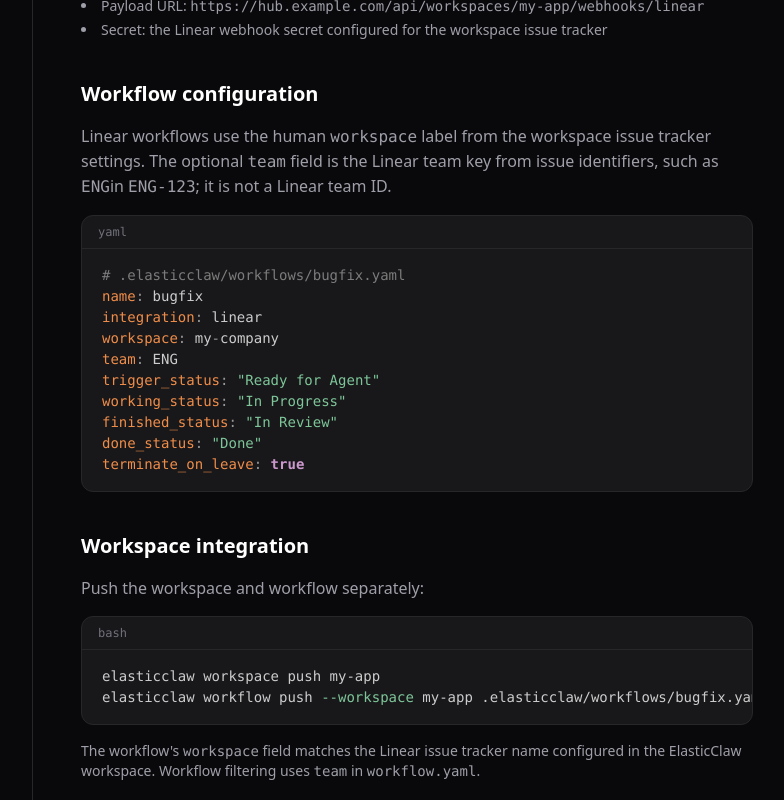
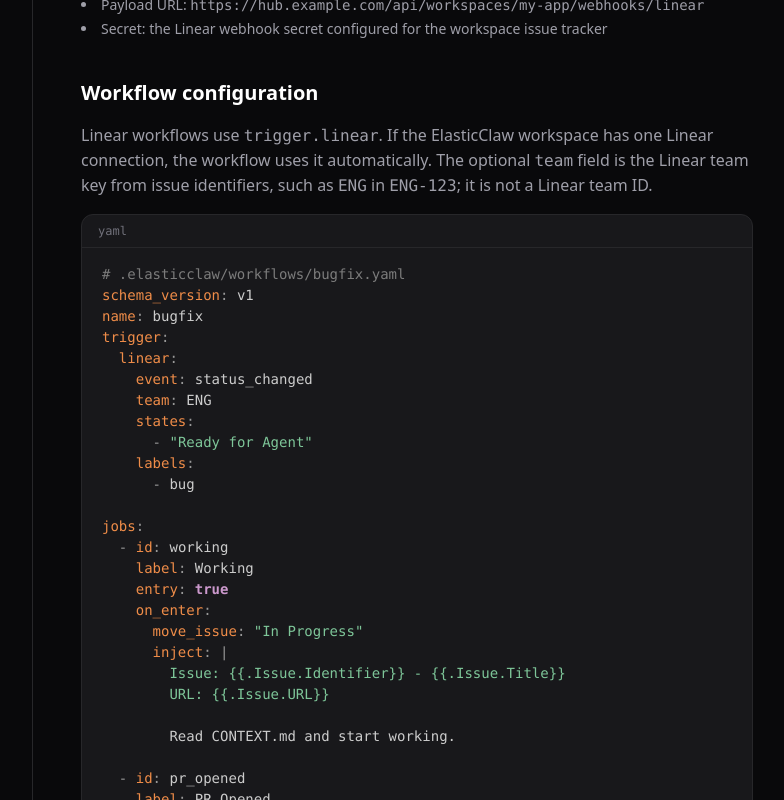
Before and after one commit to elasticclaw/elasticclaw.ai, a Next.js app: page /docs/linear-integration in a window 1280 px wide. Shown: the part 1680-2480 px from the top of the page, without its empty margins (207-991 px from the left). Built offline with nearby package versions, Linux system fonts and the light colour scheme.

Commit message:
Update workflow trigger docs

```diff
--- a/src/app/docs/examples/bugfix-linear/page.tsx
+++ b/src/app/docs/examples/bugfix-linear/page.tsx
@@ -34,17 +34,35 @@
       </Section>
 
       <Section title="Workflow: eng-bugfix">
-        <CodeBlock lang="yaml">{`# .elasticclaw/workflows/eng-bugfix.yaml
+<CodeBlock lang="yaml">{`# .elasticclaw/workflows/eng-bugfix.yaml
+schema_version: v1
 name: eng-bugfix
-integration: linear
-workspace: acme
-team: ENG
-trigger_status: "Triage"
-done_status: "In Review"
-terminate_on_leave: true
-labels: [bug]
+trigger:
+  linear:
+    event: status_changed
+    team: ENG
+    states:
+      - Triage
+    labels:
+      - bug
 tags: [bugfix]
-color: red`}</CodeBlock>
+color: red
+
+jobs:
+  - id: working
+    label: Working
+    entry: true
+    on_enter:
+      move_issue: "In Progress"
+      inject: |
+        Read CONTEXT.md, reproduce the bug, and open a PR.
+
+  - id: pr_opened
+    label: PR Opened
+    triggers:
+      - message_contains: "[DONE]"
+    on_enter:
+      move_issue: "In Review"`}</CodeBlock>
       </Section>
 
       <Section title="Workspace: bugfix-workspace">
--- a/src/app/docs/examples/dependabot/page.tsx
+++ b/src/app/docs/examples/dependabot/page.tsx
@@ -39,7 +39,7 @@
 name: dependabot-fix
 
 trigger:
-  type: github_issues
+  github_issues:
     event: issue_labeled
     repositories:
       - acme/app
@@ -48,8 +48,6 @@
     labels:
       - dependencies
       - security
-
-name_pattern: "dep-{{.Issue.Number}}"
 tags: [dependabot, security]
 color: orange
 
--- a/src/app/docs/examples/feature-github/page.tsx
+++ b/src/app/docs/examples/feature-github/page.tsx
@@ -37,7 +37,7 @@
 schema_version: v1
 name: feature-bot
 trigger:
-  type: github_issues
+  github_issues:
     event: issue_labeled
     repositories:
       - acme/app
@@ -46,7 +46,6 @@
     labels:
       - claw-ready
       - feature
-name_pattern: "feat-{issue_number}"
 tags: [feature]
 
 jobs:
--- a/src/app/docs/exe-dev/page.tsx
+++ b/src/app/docs/exe-dev/page.tsx
@@ -101,10 +101,12 @@
         <p>Or set per-workflow:</p>
         <CodeBlock lang="yaml">{`# workflows/long-running-agent/workflow.yaml
 name: long-running-agent
-integration: linear
 provider: exedev
-workspace: my-workspace
-trigger_status: "Ready for Agent"`}</CodeBlock>
+trigger:
+  linear:
+    event: status_changed
+    states:
+      - "Ready for Agent"`}</CodeBlock>
       </Section>
 
       <Section title="Provider Behavior">
--- a/src/app/docs/github-issues/page.tsx
+++ b/src/app/docs/github-issues/page.tsx
@@ -60,7 +60,7 @@
 schema_version: v1
 name: bugfix-bot
 trigger:
-  type: github_issues
+  github_issues:
     event: issue_labeled
     repositories:
       - my-org/my-app
@@ -68,8 +68,8 @@
       - open
     labels:
       - claw-ready
-
-name_pattern: "{repo}-{issue_number}"
+    labelers:
+      - "*"
 
 jobs:
   - id: working
@@ -139,17 +139,6 @@
         </ul>
       </Section>
 
-      <Section title="Name pattern placeholders">
-        <p className="text-sm text-zinc-400">
-          The <code>name_pattern</code> field supports placeholders for dynamic claw names:
-        </p>
-        <ul className="list-disc list-inside space-y-1 text-sm text-zinc-400">
-          <li><code>{"{issue_id}"}</code> — <code>gh-owner/repo/42</code></li>
-          <li><code>{"{issue_number}"}</code> — <code>42</code></li>
-          <li><code>{"{repo}"}</code> — <code>owner/repo</code></li>
-        </ul>
-      </Section>
-
       <Section title="Context file">
         <p className="text-sm text-zinc-400">
           When a claw is created, the hub writes a <code>CONTEXT.md</code> file containing
--- a/src/app/docs/linear-integration/page.tsx
+++ b/src/app/docs/linear-integration/page.tsx
@@ -12,10 +12,10 @@
     >
       <Section title="How it works">
         <p>
-          ElasticClaw watches Linear issue update webhooks for workflows whose
-          <code>integration</code> is <code>linear</code>. When an issue enters a
-          workflow&apos;s <code>trigger_status</code>, the hub creates a claw, injects
-          issue context, and passes the Linear token as <code>LINEAR_API_KEY</code>.
+          ElasticClaw watches Linear issue update webhooks for workflows with a
+          <code>trigger.linear</code> source. When an issue enters a matching
+          state, the hub creates a claw, injects issue context, and passes the
+          Linear token as <code>LINEAR_API_KEY</code>.
         </p>
         <ul className="list-disc list-inside space-y-1 text-sm mt-2">
           <li>Read the issue title, description, comments, state, team, labels, and assignee</li>
@@ -68,21 +68,50 @@
 
       <Section title="Workflow configuration">
         <p>
-          Linear workflows use the human <code>workspace</code> label from the
-          workspace issue tracker settings. The optional <code>team</code> field
-          is the Linear team key from issue identifiers, such as <code>ENG</code>
-          in <code>ENG-123</code>; it is not a Linear team ID.
+          Linear workflows use <code>trigger.linear</code>. If the ElasticClaw
+          workspace has one Linear connection, the workflow uses it automatically.
+          The optional <code>team</code> field is the Linear team key from issue
+          identifiers, such as <code>ENG</code> in <code>ENG-123</code>; it is
+          not a Linear team ID.
         </p>
         <CodeBlock lang="yaml">{`# .elasticclaw/workflows/bugfix.yaml
+schema_version: v1
 name: bugfix
-integration: linear
-workspace: my-company
-team: ENG
-trigger_status: "Ready for Agent"
-working_status: "In Progress"
-finished_status: "In Review"
-done_status: "Done"
-terminate_on_leave: true`}</CodeBlock>
+trigger:
+  linear:
+    event: status_changed
+    team: ENG
+    states:
+      - "Ready for Agent"
+    labels:
+      - bug
+
+jobs:
+  - id: working
+    label: Working
+    entry: true
+    on_enter:
+      move_issue: "In Progress"
+      inject: |
+        Issue: {{.Issue.Identifier}} - {{.Issue.Title}}
+        URL: {{.Issue.URL}}
+
+        Read CONTEXT.md and start working.
+
+  - id: pr_opened
+    label: PR Opened
+    triggers:
+      - message_contains: "[DONE]"
+    on_enter:
+      move_issue: "In Review"
+
+  - id: merged
+    label: Merged
+    triggers:
+      - pr_merged: {}
+    on_enter:
+      move_issue: Done
+    terminal: true`}</CodeBlock>
       </Section>
 
       <Section title="Workspace integration">
@@ -92,9 +121,8 @@
         <CodeBlock lang="bash">{`elasticclaw workspace push my-app
 elasticclaw workflow push --workspace my-app .elasticclaw/workflows/bugfix.yaml`}</CodeBlock>
         <p className="text-sm text-zinc-400 mt-2">
-          The workflow&apos;s <code>workspace</code> field matches the Linear issue
-          tracker name configured in the ElasticClaw workspace. Workflow filtering
-          uses <code>team</code> in <code>workflow.yaml</code>.
+          The workflow uses the Linear connection configured for the ElasticClaw
+          workspace. Workflow filtering uses <code>trigger.linear.team</code>.
         </p>
       </Section>
 
--- a/src/app/docs/workflows/page.tsx
+++ b/src/app/docs/workflows/page.tsx
@@ -28,7 +28,7 @@
 enabled: true
 
 trigger:
-  type: github_issues
+  github_issues:
     event: issue_labeled
     repositories:
       - my-org/my-app
@@ -40,7 +40,6 @@
       - "*"
 
 provider: daytona
-name_pattern: "{repo}-{issue_number}"
 tags: ["triage"]
 color: teal
 
@@ -85,24 +84,15 @@
         <div className="space-y-3 text-sm text-zinc-400">
           <p><code className="text-cyan-300">name</code> — Workflow identifier inside the workspace.</p>
           <p><code className="text-cyan-300">enabled</code> — Set false to pause the workflow.</p>
-          <p><code className="text-cyan-300">trigger</code> — New trigger schema. GitHub Issues supports <code>type: github_issues</code>, issue events, repositories, states, labels, and labelers.</p>
-          <p><code className="text-cyan-300">integration</code> — Legacy/direct event source such as <code>linear</code>, <code>shortcut</code>, or <code>github-issues</code>.</p>
-          <p><code className="text-cyan-300">workspace</code> — Issue tracker workspace name when direct integration fields are used.</p>
-          <p><code className="text-cyan-300">team</code> — Linear team key filter.</p>
-          <p><code className="text-cyan-300">trigger_status</code> — Status or label that starts work.</p>
-          <p><code className="text-cyan-300">working_status</code> — Optional status set after a claw starts.</p>
-          <p><code className="text-cyan-300">finished_status</code> — Status set when the job completes.</p>
-          <p><code className="text-cyan-300">terminate_on_leave</code> — Kill the claw if the source item leaves the trigger status.</p>
+          <p><code className="text-cyan-300">trigger.github_issues</code> — GitHub Issues source. Supports issue events, repositories, states, labels, labelers, and assignee filters.</p>
+          <p><code className="text-cyan-300">trigger.linear</code> — Linear source. Supports status-change events, states, team, labels, and assignee filters.</p>
           <p><code className="text-cyan-300">provider</code> — Sandbox provider override for claws created by this workflow.</p>
-          <p><code className="text-cyan-300">name_pattern</code> — Dynamic claw names using values like <code>{"{repo}"}</code> and <code>{"{issue_number}"}</code>.</p>
           <p><code className="text-cyan-300">tags</code> and <code className="text-cyan-300">color</code> — Dashboard metadata for created claws.</p>
-          <p><code className="text-cyan-300">labels</code>, <code className="text-cyan-300">assigned_to</code>, and <code className="text-cyan-300">allowed_labelers</code> — Event filters.</p>
           <p><code className="text-cyan-300">secret_refs</code> — Environment variable to workspace secret name map.</p>
           <p><code className="text-cyan-300">inputs</code> — Manual trigger inputs.</p>
           <p><code className="text-cyan-300">concurrency_group</code> — Limit parallel claws by group.</p>
           <p><code className="text-cyan-300">enable_manual_trigger</code> — Allow dashboard and CLI manual triggers.</p>
           <p><code className="text-cyan-300">jobs</code> — Lifecycle stages. Jobs become the workflow pipeline used by the hub.</p>
-          <p><code className="text-cyan-300">trigger_repos</code> — Legacy GitHub repository filters.</p>
         </div>
       </Section>
 
--- a/src/app/page.tsx
+++ b/src/app/page.tsx
@@ -151,7 +151,12 @@
 
 ---
 name: github-issues
-integration: github-issues
+trigger:
+  github_issues:
+    event: issue_labeled
+    repositories: ["elasticclaw/*"]
+    states: [open]
+    labels: [ci-failing]
 concurrency_group: ci-repair
 secret_refs:
   GITHUB_TOKEN: scoped_github_app
```
Lines whose indentation alone changed are shown as unchanged.
